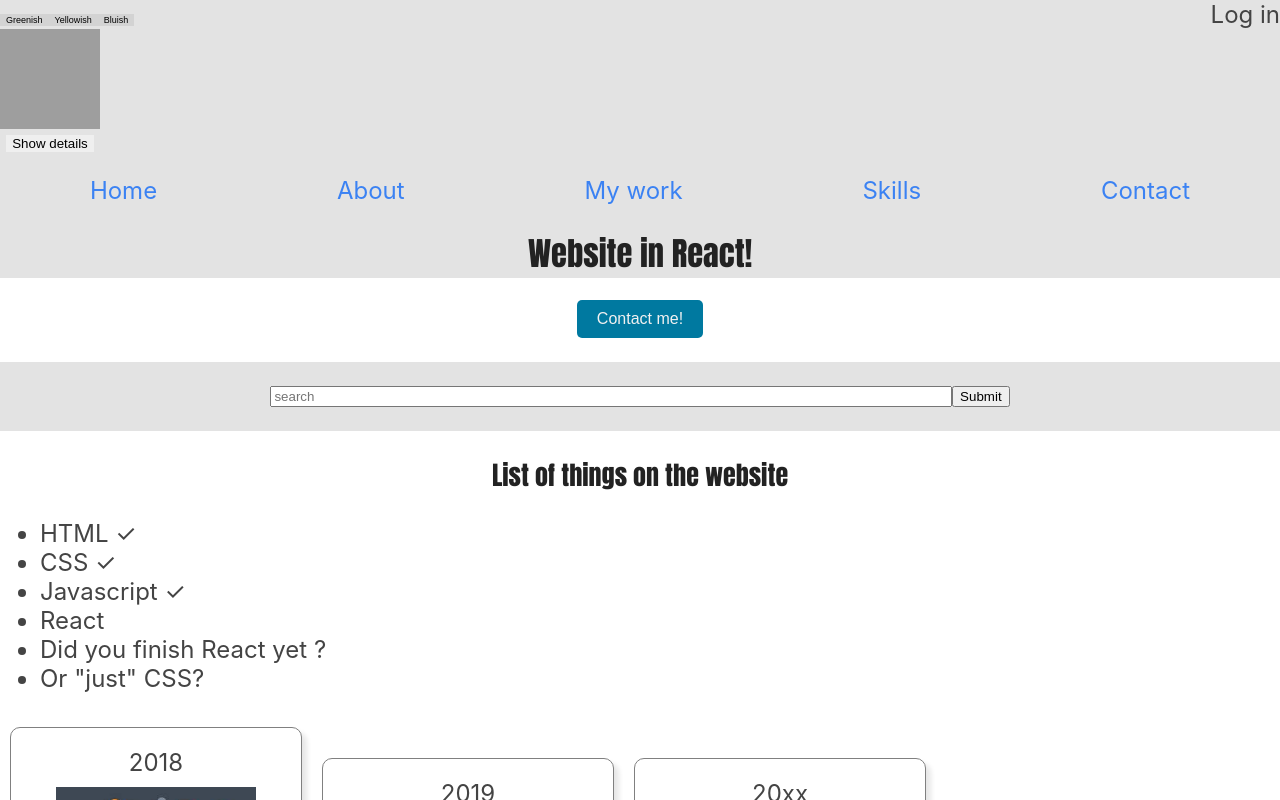
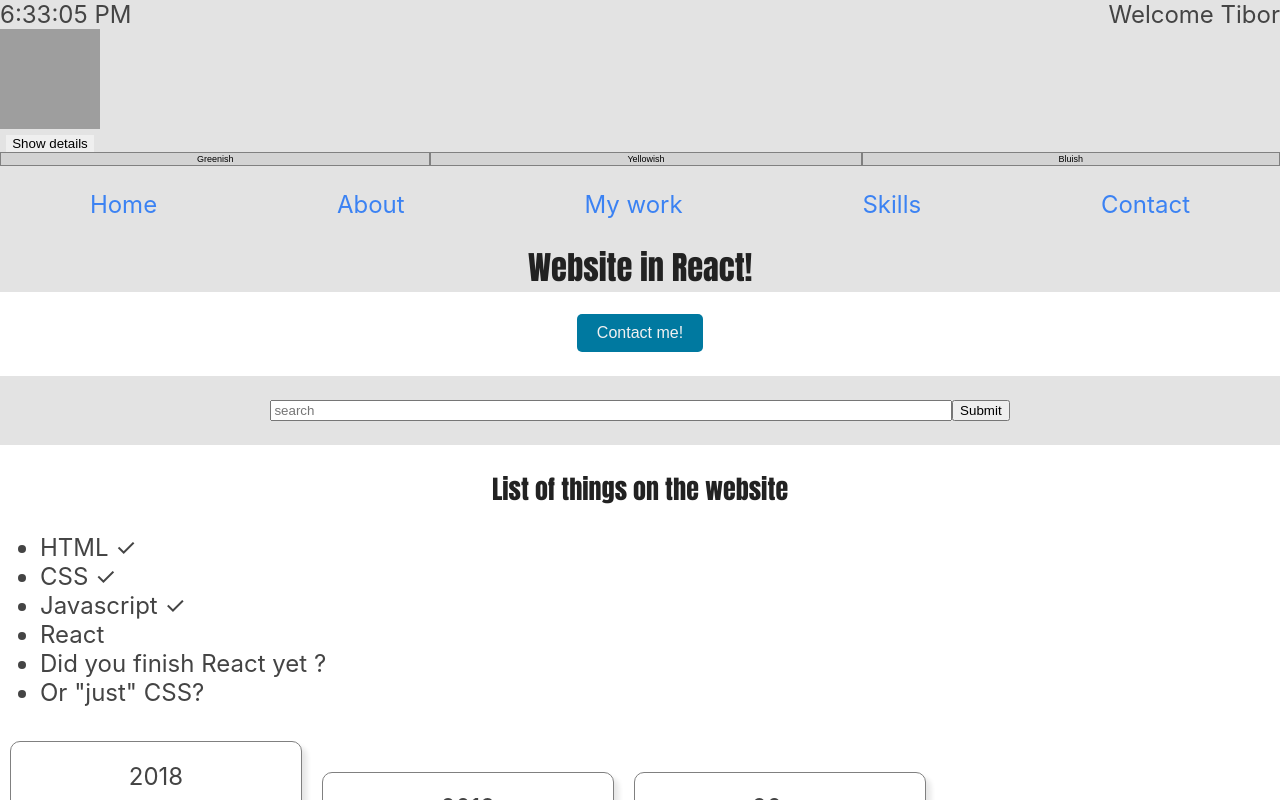
Before and after one commit to TiborKopca/ReactApp2023, a React (Vite) app: page / in a window 1280 px wide. Shown: the top 800 px of the page. Built offline with nearby package versions, Linux system fonts and the light colour scheme; grey boxes are pictures that could not be loaded.

Commit message:
clock component

```diff
--- a/src/Header.jsx
+++ b/src/Header.jsx
@@ -1,18 +1,19 @@
 import Logo from "./components/Logo";
 import UserLoginUI from "./components/Login.jsx";
 import HeaderColorPicker from "./components/HeaderColorPicker.jsx";
+import Clock from "./components/Clock.jsx";
 
 function Header(){
     let headerBackgroundColor = '#a3a3a34d';
 
     return(
         <header id="header" style={{backgroundColor:headerBackgroundColor}} >
-            <HeaderColorPicker ></HeaderColorPicker>
             <UserLoginUI
-                id="userLogin" isLogged={false} username="Tibor"
+                id="userLogin" isLogged={true} username="Tibor"
                 onLogin={()=> {}}
                 onLogoff={()=> {console.warn("Logoff atempt in progress!")}}
-                />
+            ></UserLoginUI>
+            <Clock></Clock>
             <Logo
                 name="Tibor"
                 className="logoAvatar"
@@ -21,8 +22,8 @@ function Header(){
                 width={100}
                 height={100}
                 id={1}
-
             ></Logo>
+            <HeaderColorPicker ></HeaderColorPicker>
             <nav>
                 <ul>
                     <li><a className="menuHyperLink" href="#header">Home</a></li>
--- /dev/null
+++ b/src/components/Clock.jsx
@@ -0,0 +1,21 @@
+// import propTypes from 'prop-types'
+import { useState } from "react";
+
+const Clock = () =>{
+    let time = new Date().toLocaleTimeString()
+    // console.log(time)
+    //WITHOUT STATE THE TIME WILL BE STATIC
+    const [currentTime, setCurrentTime] = useState(time);
+    const UpdateTime = ()=> {
+        let currentTime = new Date().toLocaleTimeString()
+        setCurrentTime(currentTime)
+    }
+    setInterval(UpdateTime)
+    return <div style={{textAlign:"left"}}>{currentTime}</div>
+}
+export default Clock
+
+//PROPS VALIDATION
+// Clock.propTypes = {
+//     time: propTypes.func
+// }
--- a/src/components/Data/Data.jsx
+++ b/src/components/Data/Data.jsx
@@ -28,4 +28,5 @@ export const techs = [
     { id: 27, name: "Data Analytics", uses: "Operations"  },
     { id: 28, name: "C#", uses: "Back-End" },
     { id: 29, name: "Unity 3D", uses: "Game dev platform" },
+    { id: 30, name: "Polievocka", uses: "mnam mnam" },
   ];
--- a/src/components/HeaderColorPicker.jsx
+++ b/src/components/HeaderColorPicker.jsx
@@ -2,13 +2,13 @@ import { useState } from "react";
 
 function HeaderColorPicker(){
     const [color, setColor] = useState("lightgray");
-    let buttonStyles = {backgroundColor:color,display:"inline-block",fontSize:"xx-small",border:"none",cursor:"pointer"}
+    let buttonStyles = {backgroundColor:color,flex:"auto",fontSize:"xx-small",border:"1px solid grey",cursor:"pointer"}
 
     const handleChangeC = () =>{
         setColor("#c9e8eb");
     }
     return (
-        <div style={{margin:"auto",width:"100%",display:"inline"}}>
+        <div style={{margin:"auto",width:"100%",display:"flex"}}>
             <button
                 type="button"
                 onClick={() => setColor("#91e191")}
```
